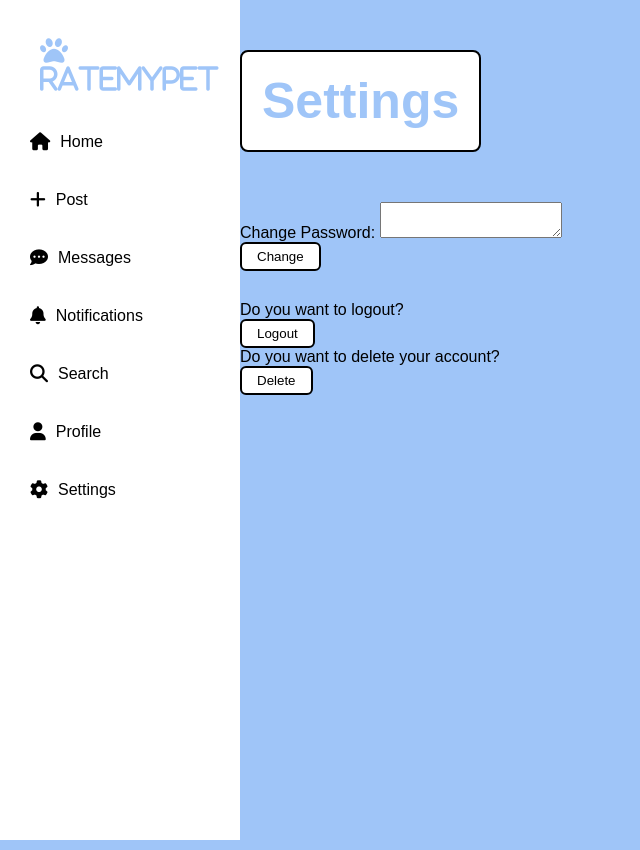
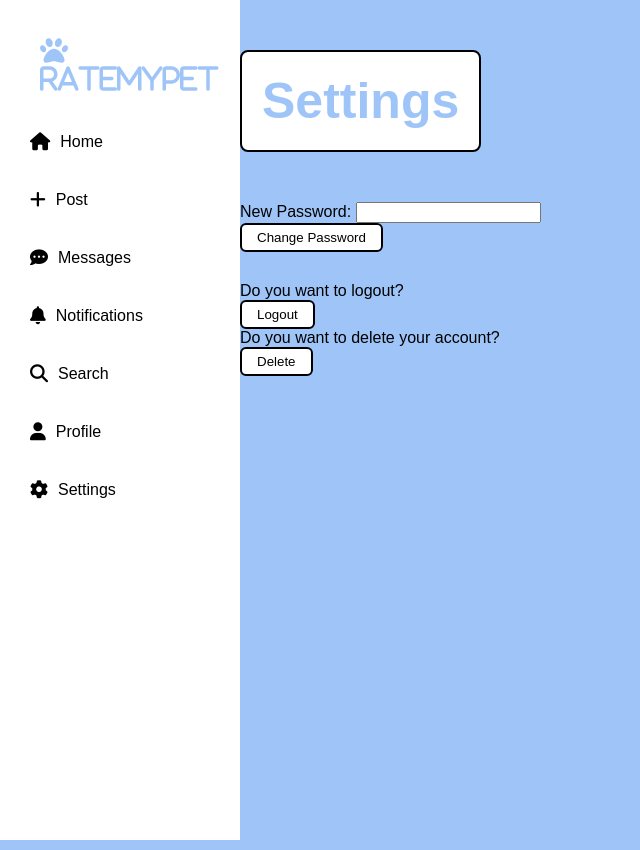
Before and after one commit to sb-fzqk/ratemypet_project, a Django app: page /settings/ in a window 1280 px wide. Shown: the whole page, without its empty margins (0-640 px from the left). Run offline with Django 3.2, Linux system fonts and the light colour scheme; the visitor is signed in with stand-in values (Sample User, id 1); parts of the project's set-up code (start-up, migrations or seed data) failed here and were passed over.

Commit message:
Fix merge conflicts

```diff
--- a/ratemypet/views.py
+++ b/ratemypet/views.py
@@ -2,7 +2,7 @@ from django.shortcuts import render, redirect, get_object_or_404
 from django.contrib.auth.decorators import login_required
 from django.contrib.auth.models import User
 from django.db.models import Q
-from ratemypet.models import Message, Post, Comment, UserProfile, Friendship, PetCategory
+from ratemypet.models import Message, Post, Comment, UserProfile, FriendRequest, PetCategory
 
 @login_required
 def home(request):
@@ -174,6 +174,15 @@ def edit_profile(request):
 
 @login_required
 def settings_views(request):
+    if request.method == "POST":
+        new_password = request.POST.get("new_password")
+
+        if new_password:
+            request.user.set_password(new_password)
+            request.user.save()
+
+            return redirect('login')
+
     return render(request, 'ratemypet/settings.html')
 
 @login_required
--- a/templates/ratemypet/settings.html
+++ b/templates/ratemypet/settings.html
@@ -10,9 +10,12 @@
     <h1> Settings</h1>
 
     <div class="change">
-            <label>Change Password: </label>
-            <textarea name="change" id="change-input"></textarea>
-            <button type="submit" class="upload-btn"> Change </button>
+        <form method="POST">
+            {% csrf_token %}
+            <label>New Password:</label>
+            <input type="password" name="new_password">
+            <button type="submit" class="upload-btn" onclick="return confirm('Are you sure you want to change your password?')">Change Password</button>
+        </form>
     </div>
 
     <!-- need to check if the logout button works -->
```
